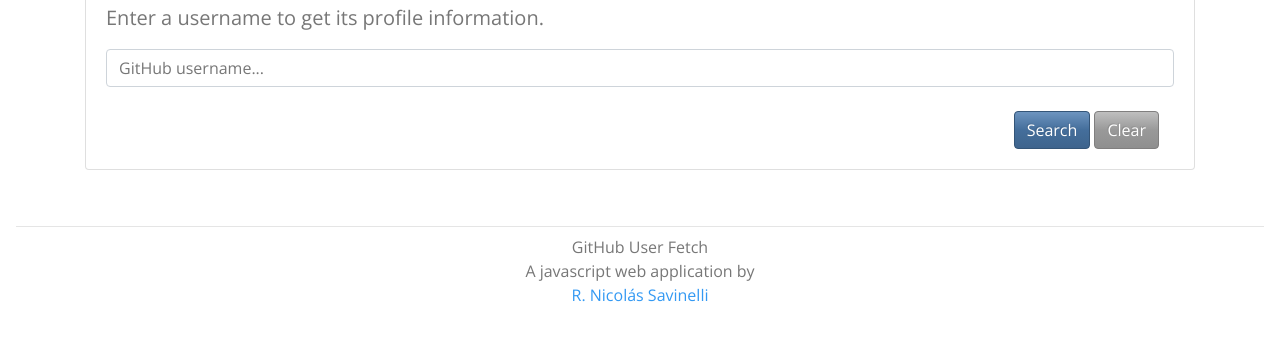
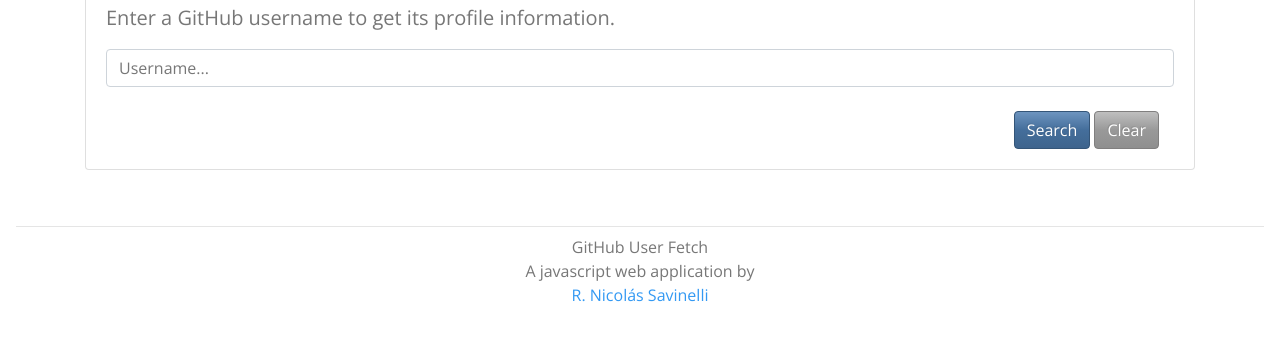
Before and after one commit to rnsavinelli/github-user-fetch, a plain HTML site: page index.html in a window 1280 px wide. Shown: the part 180-520 px from the top of the page. Drawn offline with nearby package versions, Linux system fonts and the light colour scheme.

Commit message:
lead modified

```diff
--- a/index.html
+++ b/index.html
@@ -17,8 +17,8 @@
     <div class="container searchContainer">
         <div class="search card card-body">
             <h1>Fetch user data</h1>
-            <p class="lead">Enter a username to get its profile information.</p>
-            <input type="text" id="searchUser" class="form-control" placeholder="GitHub username...">
+            <p class="lead">Enter a GitHub username to get its profile information.</p>
+            <input type="text" id="searchUser" class="form-control" placeholder="Username...">
             <div class="container mt-4">
 				<div class="text-right">
 					<button type="button" id="buttonSearch" class="btn btn-primary">Search</button>
```
